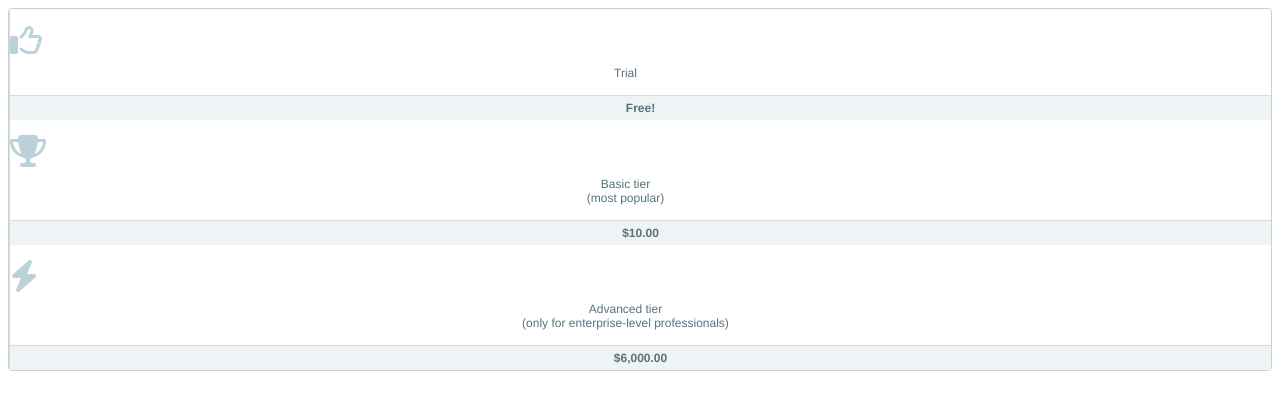
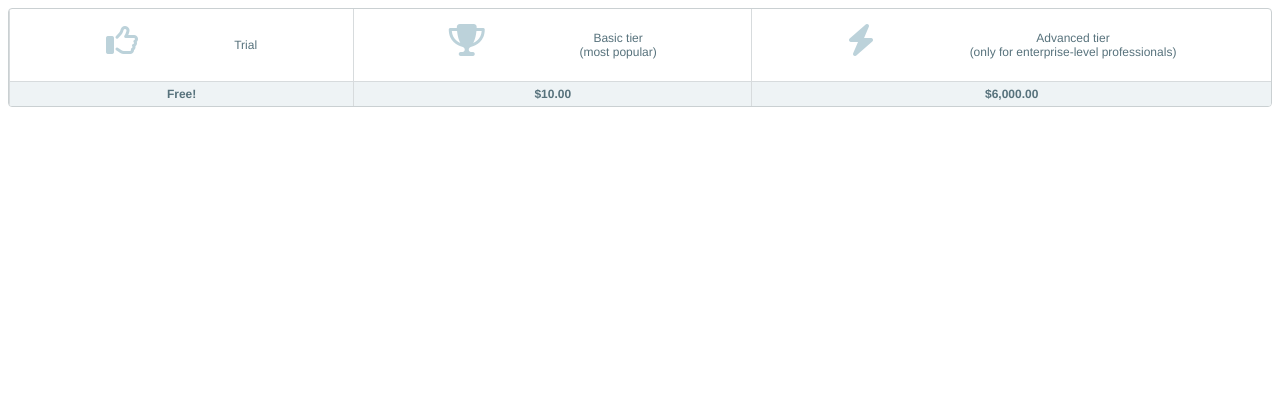
Before and after one commit to jdhaagenson/flexbox-cards, a plain HTML site: page index.html in a window 1280 px wide. Drawn offline with Linux system fonts and the light colour scheme.

Commit message:
added flex references

```diff
--- a/src/cards.css
+++ b/src/cards.css
@@ -10,6 +10,8 @@ html {
 
 .card {
     /* display, flex-direction */
+    display: flex;
+    flex-direction: column;
     border: 1px solid #CAD0D2;
     border-radius: 4px;
     overflow: hidden;
@@ -17,7 +19,11 @@ html {
 
 .card__description {
     /* display, flex-direction, justify-content, align-items */
+    display: flex;
     padding: 15px 0;
+    flex-direction:row;
+    justify-content: space-evenly;
+    align-items: center;
 }
 
 .card__descriptionIcon {font-size: 32px; margin-bottom: 10px;}
@@ -41,7 +47,7 @@ html {
 
 .cardGroup {
     /* display */
-
+    display: flex;
     border: 1px solid #CAD0D2;
     border-radius: 4px;
     overflow: hidden;
@@ -49,7 +55,9 @@ html {
 
     .cardGroup__card {
       /* flex-grow, flex-shrink, flex-basis */
-
+      flex-grow:1;
+      flex-shrink:1;
+      flex-basis:auto;
       border: none;
       border-radius: 0;
     }
@@ -60,4 +68,7 @@ html {
 
     .cardGroup__cardDescription {
       /* flex-grow, flex-shrink, flex-basis */
+      flex-grow: 1;
+      flex-shrink: 1;
+      flex-basis: auto;
     }
```
